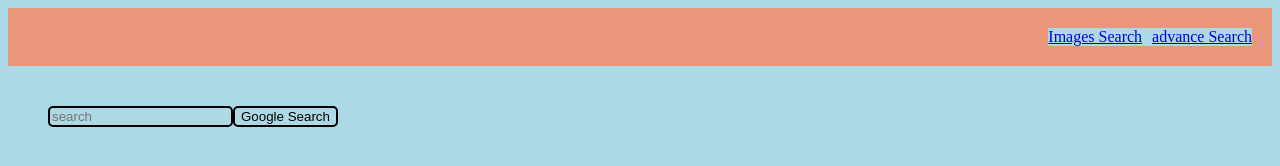
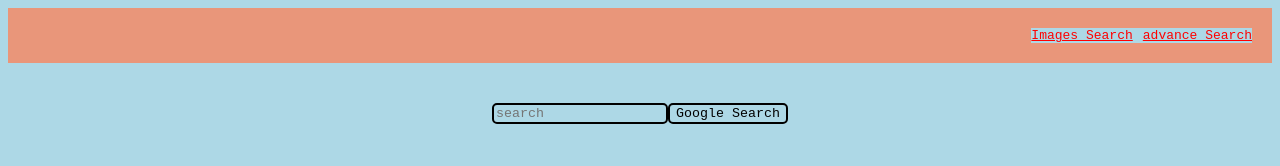
Before and after one commit to antman1997/project-0, a plain HTML site: page index.html in a window 1280 px wide. Drawn offline with Linux system fonts and the light colour scheme.

Commit message:
added content to styles

```diff
--- a/styles.css
+++ b/styles.css
@@ -1,5 +1,6 @@
 * {
     background-color: lightblue;
+    font-family: monospace;
 }
 header {
     display: flex;
@@ -13,7 +14,9 @@ header {
     list-style: none;
     margin: 0;
     padding: 0;
-    border-radius: 5px;
+}
+a {
+    color: red;
 }
 .navbar li {
     margin-left: 10px;
@@ -26,6 +29,7 @@ a:hover {
 }
 form {
     display: flex;
+    justify-content:center;
     align-items: center;
     margin: 20px;
     padding: 20px;
```
